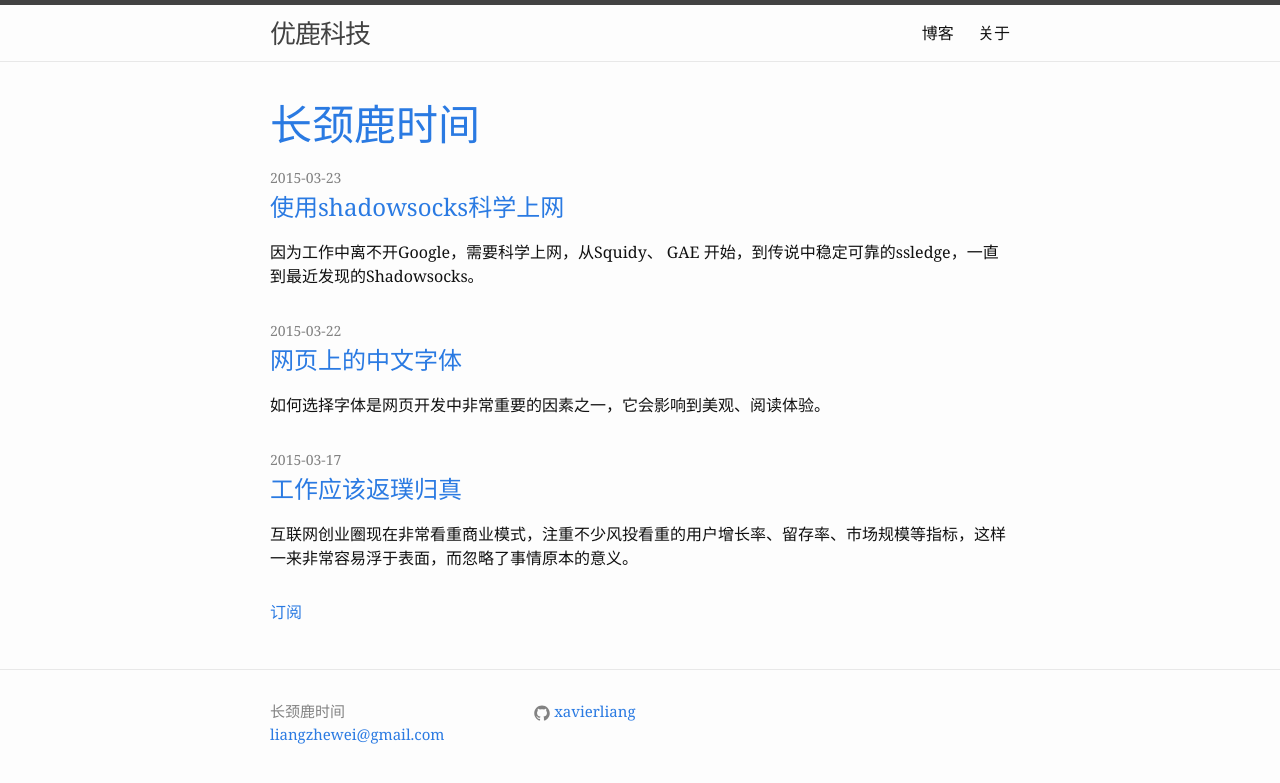
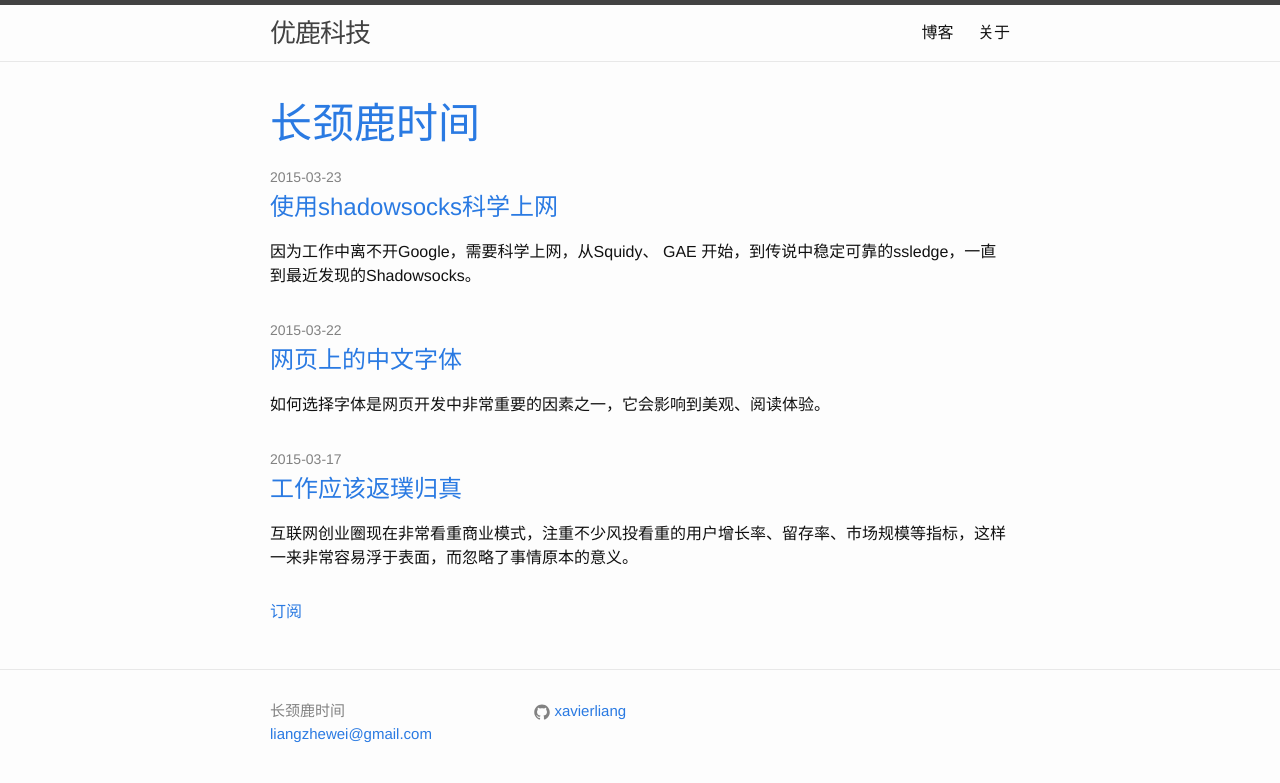
Before and after one commit to xavierliang/giraffa_time, a Jekyll site: the page built from index.html, in a window 1280 px wide. Shown: the top 783 px of the page. Built offline with Jekyll 4.4.1, drawn with Linux system fonts in a browser that asks for light colours.

Commit message:
font-family

```diff
--- a/css/main.scss
+++ b/css/main.scss
@@ -6,7 +6,7 @@
 
 
 // Our variables
-$base-font-family: Georgia, "Times New Roman", "Hiragino Sans GB", "冬青黑体", SimHei, "黑体";
+$base-font-family: Helvetica, "Times New Roman", "Hiragino Sans GB", "冬青黑体", SimHei, "黑体";
 $base-font-size:   16px;
 $small-font-size:  $base-font-size * 0.875;
 $base-line-height: 1.5;
```
